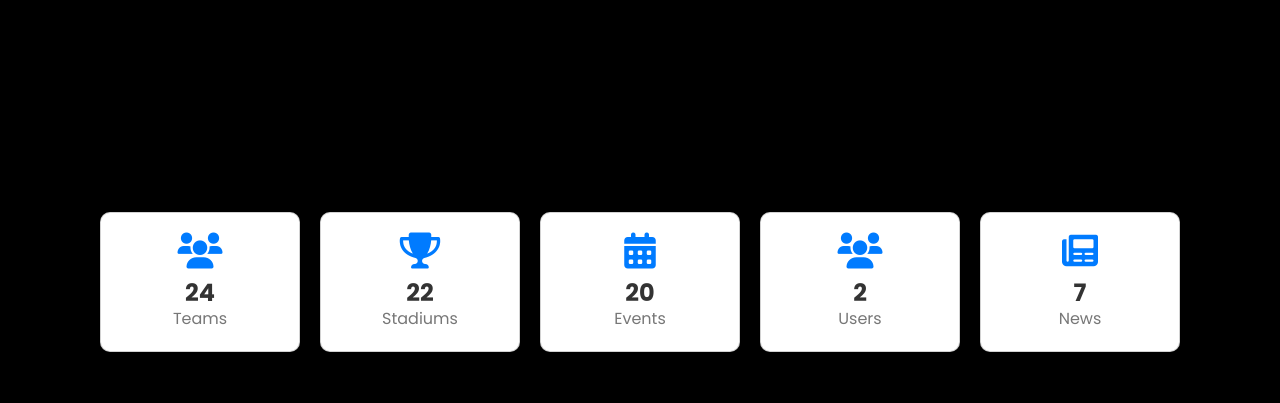
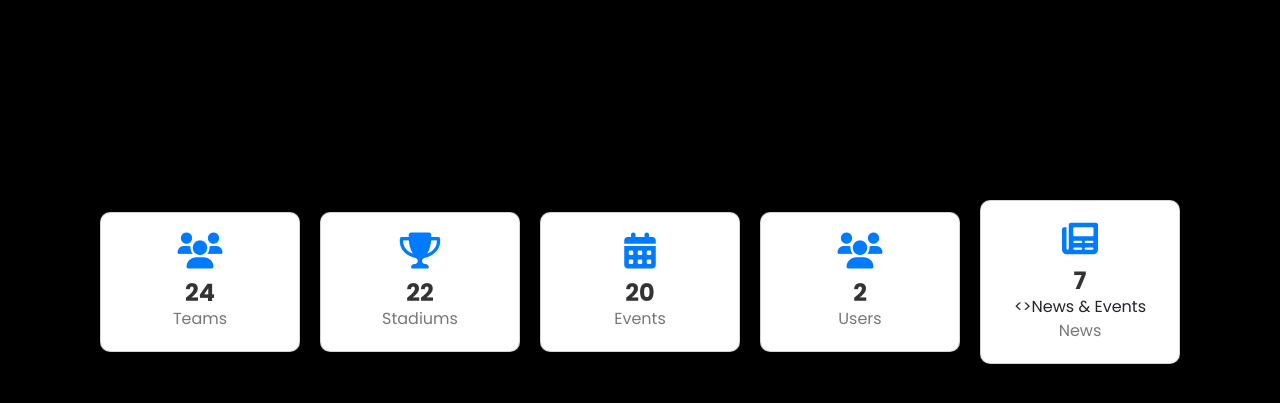
Before and after one commit to Bellota16/Sport-Event-Management-System, a PHP site: page /index.php in a window 1280 px wide. Shown: the part 178-581 px from the top of the page. Run offline with PHP 8.4, Linux system fonts and the light colour scheme; data comes from the database, SQL or seed files in the repository.

Commit message:
ERICA
changes

```diff
--- a/julis/admin/dashbord.php
+++ b/julis/admin/dashbord.php
@@ -113,6 +113,7 @@ $conn->close();
         <div class="card">
             <i class="fas fa-newspaper"></i>
             <h3><?php echo $newsEventCount; ?></h3>
+            <>News  & Events</</div>
             <p>News</p>
         </div>
     </div>
```
